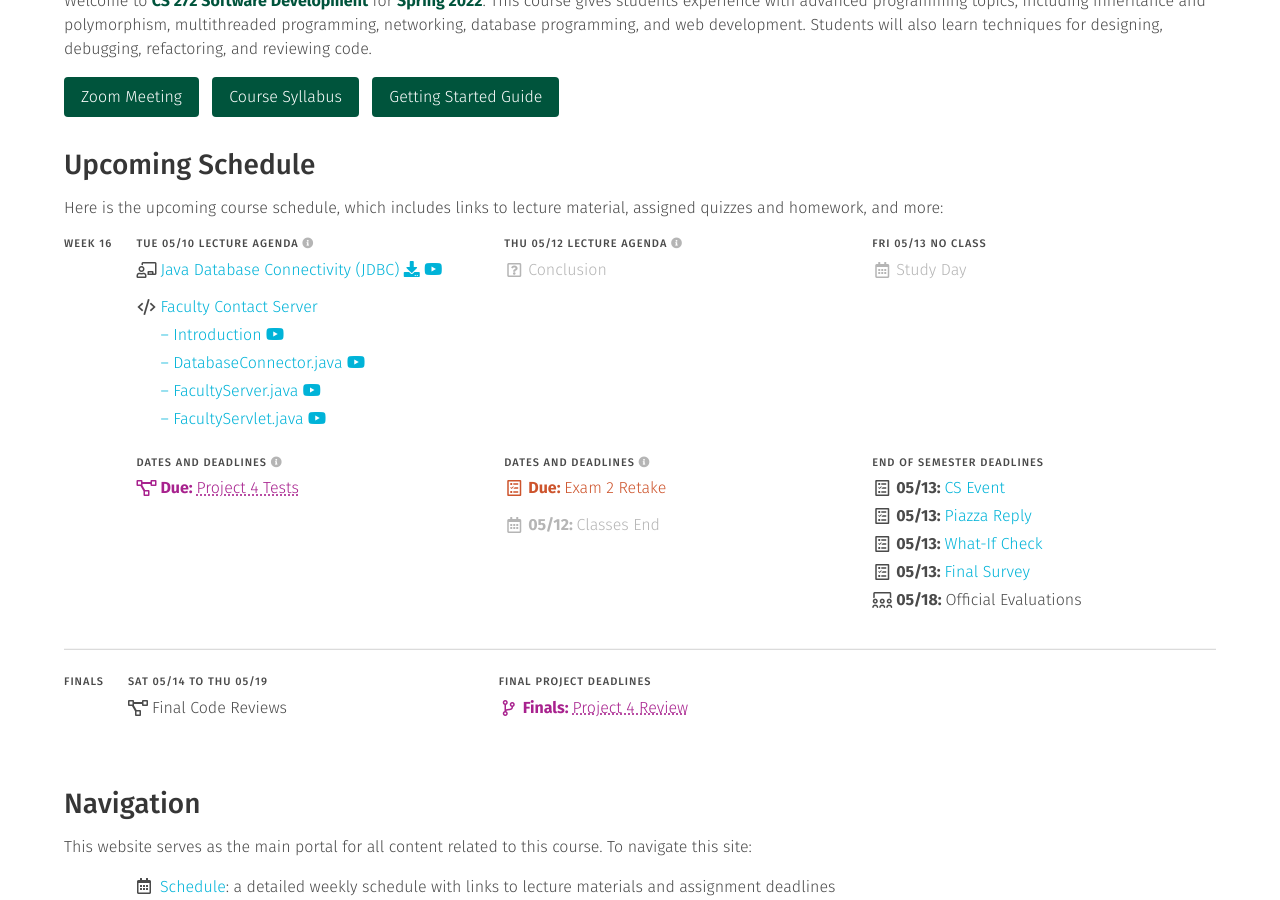
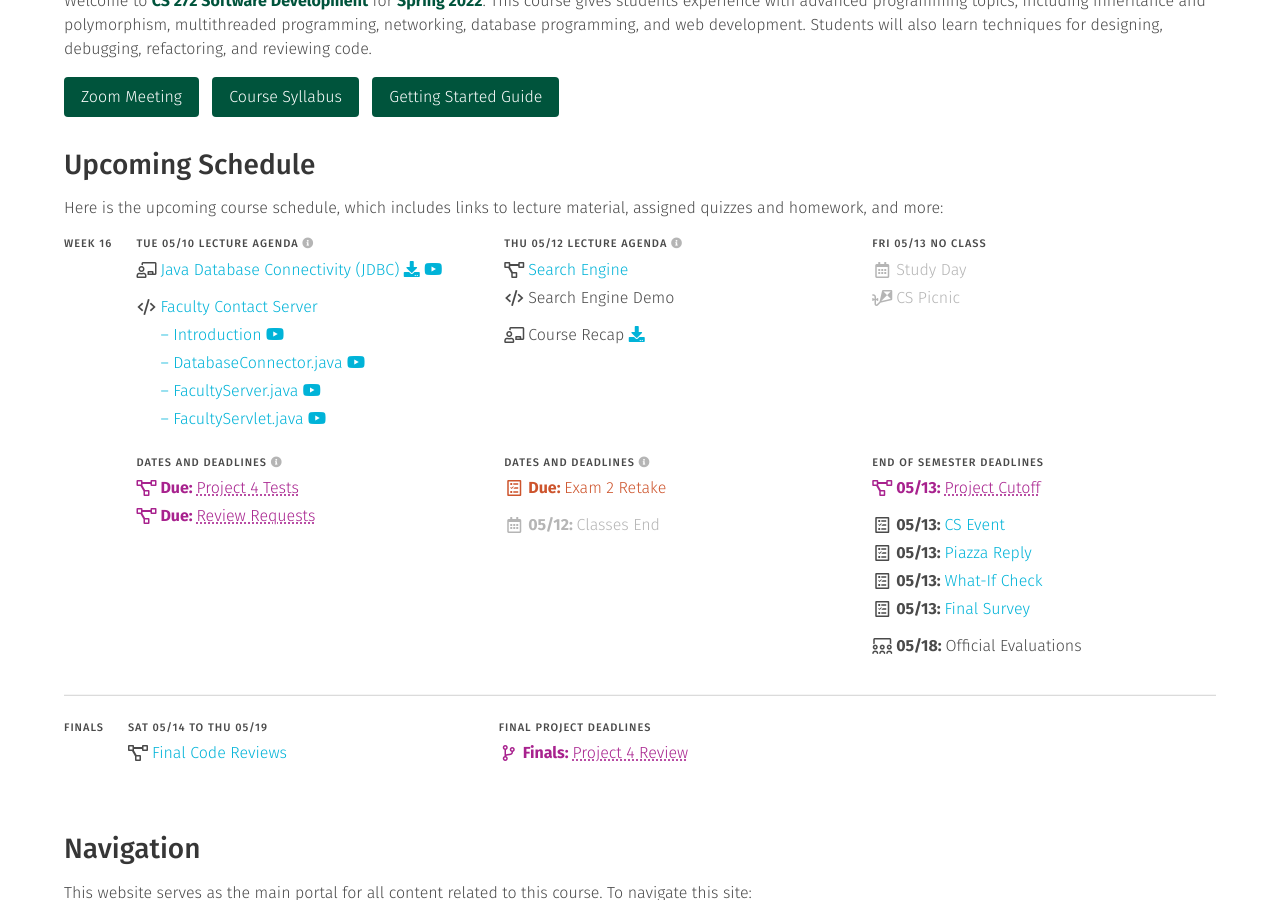
Before and after one commit to usf-cs272-spring2022/usf-cs272-spring2022.github.io, a Jekyll site: the page built from index.md, in a window 1280 px wide and 900 px high, scrolled down 341 px. Built offline with Jekyll 4.4.1, drawn with Linux system fonts in a browser that asks for light colours.

Commit message:
Last lecture agenda

```diff
--- a/_data/icons.yml
+++ b/_data/icons.yml
@@ -107,3 +107,7 @@ easter:
 linkedin:
   label: 'Linkedin'
   class: 'fab fa-linkedin'
+
+picnic:
+  label: 'CS Picnic'
+  class: 'far fa-kite'
--- a/_data/schedule.yml
+++ b/_data/schedule.yml
@@ -2063,12 +2063,27 @@ weeks:
               - file: 'projects'
                 name: 'project4t'
 
+              - text: 'Review Requests'
+                link: '/guides/projects/final-review.html#deadlines'
+                icon: 'project'
+                type: ['has-text-usf-plum']
+                date: 2022-05-10
+
       - date: 2022-05-12
         sections:
           - <<: *lectures
             items:
-              - text: 'Conclusion'
-                type: [*pending]
+              - text: 'Search Engine'
+                link: '/guides/projects/project-4b.html'
+                icon: 'project'
+
+              - text: 'Search Engine Demo'
+                icon: 'code'
+
+              - text: 'Course Recap'
+                icon: 'slides'
+                save: true
+                type: 'bump'
 
           - <<: *deadlines
             items:
@@ -2091,11 +2106,23 @@ weeks:
                 icon: 'date'
                 type: [*pending]
 
+              - text: 'CS Picnic'
+                icon: 'picnic'
+                type: [*pending]
+
           - label: 'End of Semester Deadlines'
             dates: true
             items:
+              - text: 'Project Cutoff'
+                link: '/guides/projects/final-review.html#deadlines'
+                icon: 'project'
+                type: ['has-text-usf-plum']
+                date: 2022-05-13
+                show: true
+
               - file: 'participation'
                 name: 'cs_event'
+                type: 'bump'
 
               - file: 'participation'
                 name: 'piazza_reply'
@@ -2110,6 +2137,7 @@ weeks:
                 date: 2022-05-18
                 show: true
                 icon: 'evals'
+                type: 'bump'
 
   - text: 'Finals'
     days:
@@ -2120,6 +2148,7 @@ weeks:
             items:
               - text: 'Final Code Reviews'
                 icon: 'project'
+                link: '/guides/projects/final-review.html'
 
       - date: ''
         sections:
```
Also changed, not shown: 1 other file.
